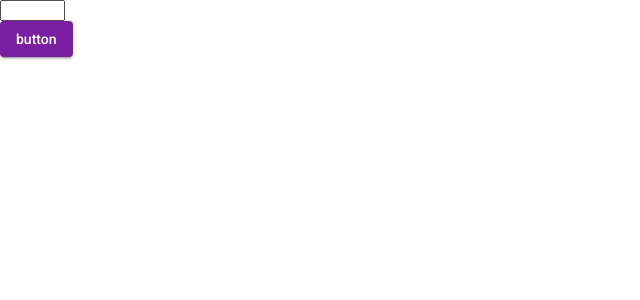
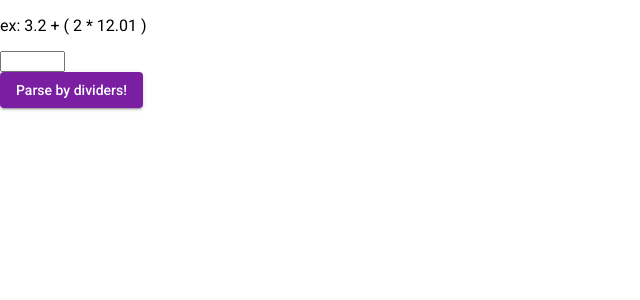
Before and after one commit to jibaky/trabComp, an Angular app: page / in a window 1280 px wide. Shown: the top 300 px of the page, without its empty margins (0-640 px from the left). Built offline with nearby package versions, Linux system fonts and the light colour scheme.

Commit message:
analise lexica

```diff
--- a/src/app/home/home.component.html
+++ b/src/app/home/home.component.html
@@ -1,8 +1,13 @@
 <div>
+    <p>ex: 3.2 + ( 2 * 12.01 )</p>
     <input type="text" id="exp" size="5" [(value)]="textExp" #text><br>
-    <button mat-raised-button color="primary" (click)="func(text.value)">button</button><br>
-    <tr *ngFor="let line of results">
-        <td>{{line.token}}</td>
-        <td>{{line.meaning}}</td>
-    </tr>
+    <!-- <button mat-raised-button color="primary" (click)="analizadorLexico(text.value)">Parse!</button><br> -->
+    <button mat-raised-button color="primary" (click)="parseByDivider(text.value)">Parse by dividers!</button><br>
+    <table class="table">
+        <tr *ngFor="let line of results">
+            <td>{{line.token}}</td>
+            <td>=></td>
+            <td>{{line.meaning}}</td>
+        </tr>
+    </table>
 </div>
--- a/src/app/home/home.component.scss
+++ b/src/app/home/home.component.scss
@@ -0,0 +1,3 @@
+.table tr td{
+    padding: 4px 8px;
+}
--- a/src/app/home/home.component.ts
+++ b/src/app/home/home.component.ts
@@ -1,4 +1,9 @@
 import { Component, OnInit } from '@angular/core';
+
+class Token {
+  token: string = '';
+  meaning: string = '';
+}
 
 @Component({
   selector: 'app-home',
@@ -9,49 +14,96 @@ export class HomeComponent implements OnInit {
 
   constructor() { }
   textExp: any = ''
-  textProc: any = ''
 
-  reNAT = /\d*/
-  reREA = /\d*\.\d*/
-  reAP = /\(/
-  reFP = /\)/
-  reOPSUM = /\+/
-  reOPSUB = /\-/
-  reOPMUL = /\*/
-  reOPDIV = /\\/
+  /** Lista de tokens que dividem os numeros da calculadora */
+  dividers = '+-*/()'.split('');
 
-  ngOnInit(): void {
+  results: Token[] = [];
+
+  reNAT = /^\d*$/;
+  reREA = /^\d*\.\d*$/;
+  reAP = /^\($/;
+  reFP = /^\)$/;
+  reOPSUM = /^\+$/;
+  reOPSUB = /^\-$/;
+  reOPMUL = /^\*$/;
+  reOPDIV = /^\/$/;
+
+  ngOnInit(): void { }
+
+  parseByDivider(text: string): void {
+    this.results = [];
+    // remove todos os espaços da string por
+    text = text.replaceAll(' ', '');
+    let r = new Token();
+    for(let i = 0; i<text.length; i++){
+      // Caso não seja um operador (divider), acumule o caractere na token
+      if(!this.dividers.includes(text[i])){
+        r.token += text[i];
+      } else {
+        // Caso seja um operador, identifique a token acumulada
+        if (r.token !== '') {
+          r.meaning = this.identifyToken(r.token);
+          this.results.push(r);
+        }
+        r = new Token();
+        // Agora identifique a token do operador (text[i] atual)
+        r.token = text[i];
+        r.meaning = this.identifyToken(r.token);
+        this.results.push(r);
+        // Prepara um novo Token para a próxima volta do loop
+        r = new Token();
+      }
+    }
+    if (r.token !== '') {
+      r.meaning = this.identifyToken(r.token);
+      this.results.push(r);
+    }
   }
-  func(text: any){
-    let final = ''
+
+  identifyToken(token: string): string {
+    if(this.reNAT.test(token)) return 'Número natural';
+    else if(this.reREA.test(token)) return 'Número real';
+    else if(this.reAP.test(token)) return 'Abre parênteses';
+    else if(this.reFP.test(token)) return 'Fecha parênteses';
+    else if(this.reOPSUM.test(token)) return 'Operação soma';
+    else if(this.reOPSUB.test(token)) return 'Operação substração';
+    else if(this.reOPMUL.test(token)) return 'Operação multiplicação';
+    else if(this.reOPDIV.test(token)) return 'Operação divisão';
+
+    return 'TOKEN DESCONHECIDA';
+  }
+
+  analizadorLexico(text: any): void {
     let words = text.split(' ')
     for(let i = 0; i<words.length; i++){
+      const r = new Token();
+      r.token = words[i];
       if(this.reNAT.test(words[i])){
-        final = final + words[i] + " => numero natural <br>"
+        r.meaning = 'Número natural';
       }
       else if(this.reREA.test(words[i])){
-        final = final + words[i] + " => numero real <br>"
+        r.meaning = 'Número real';
       }
       else if(this.reAP.test(words[i])){
-        final = final + words[i] + " => abre parenteses <br>"
+        r.meaning = 'Abre parênteses';
       }
       else if(this.reFP.test(words[i])){
-        final = final + words[i] + " => fecha parenteses <br>"
+        r.meaning = 'Fecha parênteses';
       }
       else if(this.reOPSUM.test(words[i])){
-        final = final + words[i] + " => operação soma <br>"
+        r.meaning = 'Operação soma';
       }
       else if(this.reOPSUB.test(words[i])){
-        final = final + words[i] + " => operação subtração <br>"
+        r.meaning = 'Operação substração';
       }
       else if(this.reOPMUL.test(words[i])){
-        final = final + words[i] + " => operação multiplicação <br>"
+        r.meaning = 'Operação multiplicação';
       }
       else if(this.reOPDIV.test(words[i])){
-        final = final + words[i] + " => operação divisão <br>"
+        r.meaning = 'Operação divisão';
       }
+      this.results.push(r);
     }
-    this.textProc = final
-    return
   }
 }
--- a/tsconfig.json
+++ b/tsconfig.json
@@ -19,7 +19,7 @@
     "target": "es2017",
     "module": "es2020",
     "lib": [
-      "es2020",
+      "es2021",
       "dom"
     ]
   },
```
